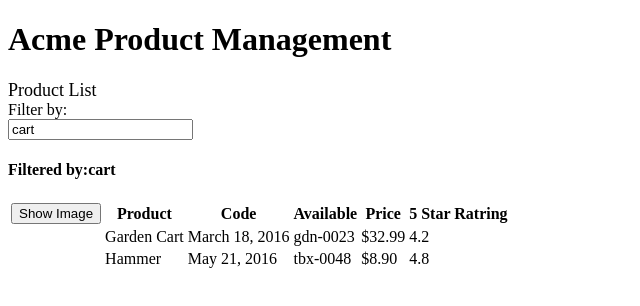
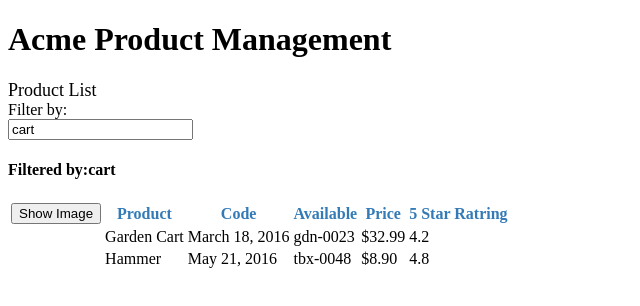
Before and after one commit to bornwarrior/apm, an Angular app: page / in a window 1280 px wide. Shown: the top 306 px of the page, without its empty margins (0-640 px from the left). Built offline with nearby package versions, Linux system fonts and the light colour scheme.

Commit message:
Added product list css

```diff
--- /dev/null
+++ b/src/app/Products/product-list.component.css
@@ -0,0 +1,4 @@
+thead {
+    color: #337ab7;
+
+}
--- a/src/app/Products/product-list.component.ts
+++ b/src/app/Products/product-list.component.ts
@@ -2,7 +2,8 @@ import { Component } from "@angular/core";
 import { IProduct } from './product';
 @Component({
     selector: 'pm-products',
-    templateUrl: './product-list.component.html'
+    templateUrl: './product-list.component.html',
+    styleUrls:['./product-list.component.css']
 
 })
 export class ProductListComponent {
```
